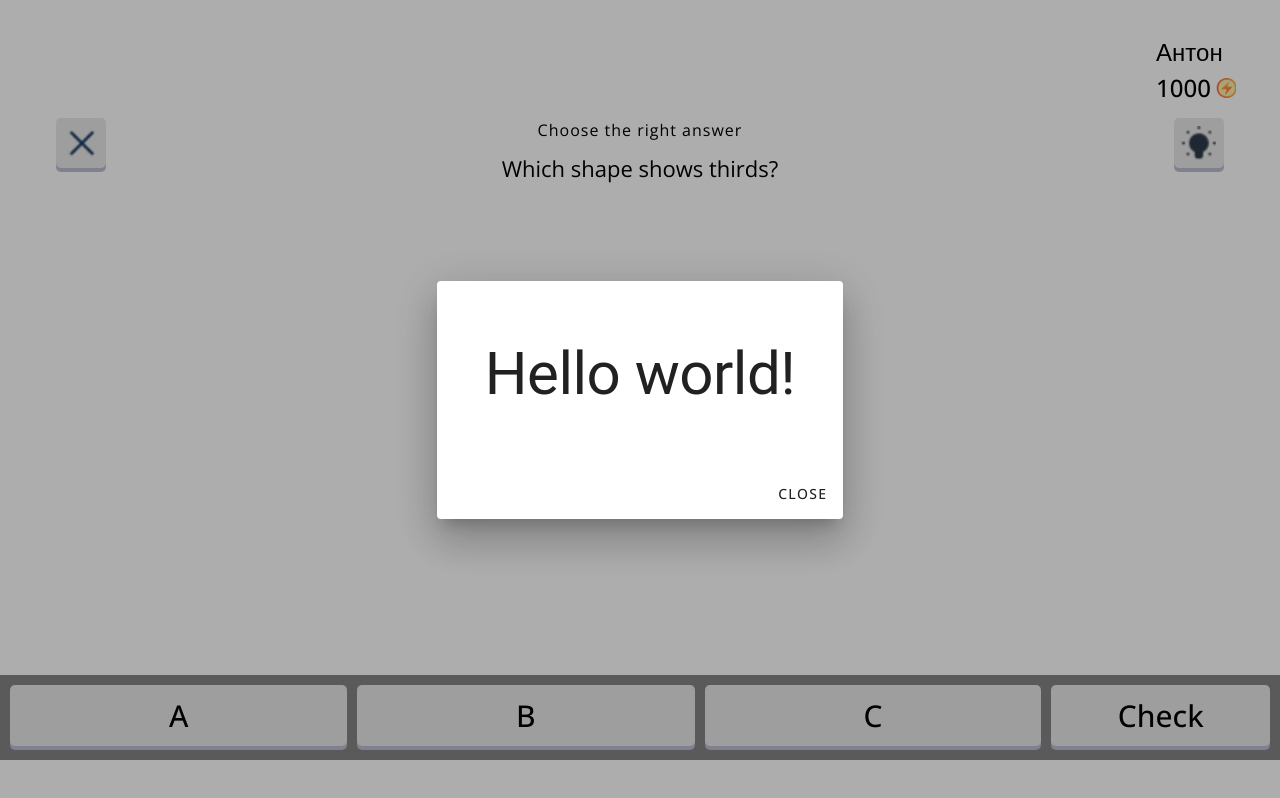
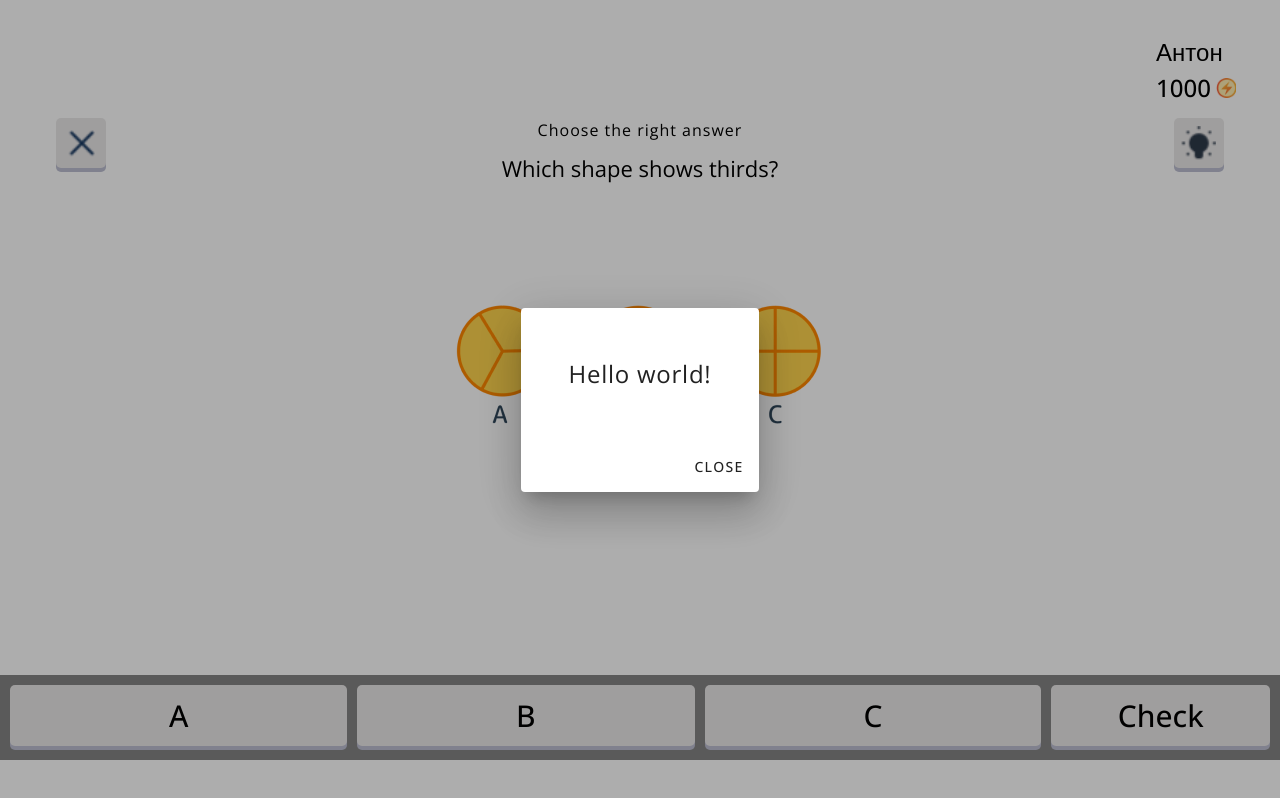
Before and after one commit to starik061/eo-space-vue, a Vue app: page / in a window 1280 px wide. Both pictures are taken after a click on the element 1198 px from the left and 143 px from the top of the page. Built offline with nearby package versions, Linux system fonts and the light colour scheme.

Commit message:
fix modal font-size for different screen sizes

```diff
--- a/src/App.vue
+++ b/src/App.vue
@@ -20,7 +20,7 @@
 
           <template v-slot:default="{ isActive }">
             <v-card>
-              <v-card-text class="text-h2 pa-12"> Hello world! </v-card-text>
+              <v-card-text class="modal-text pa-12"> Hello world! </v-card-text>
               <v-card-actions class="justify-end">
                 <v-btn text="Close" @click="isActive.value = false"></v-btn>
               </v-card-actions>
@@ -85,4 +85,14 @@ export default {
     await this.getTasks()
   }
 }
-</script>s
+</script>
+
+<style lang="scss" scoped>
+.modal-text {
+  font-size: 24px !important;
+
+  @media (max-width: 575px) {
+    font-size: 14px !important;
+  }
+}
+</style>
```
